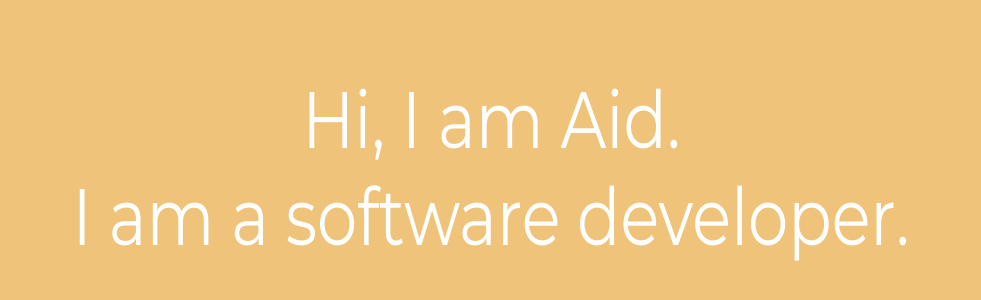
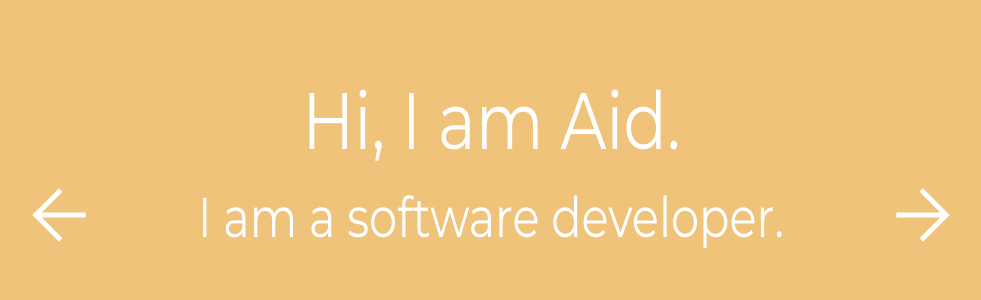
Before and after one commit to aid9eleven/adrian-cabriga, a React (Vite) app: page / in a window 1280 px wide. Shown: the part 232-532 px from the top of the page, without its empty margins (149-1130 px from the left). Built offline with nearby package versions, Linux system fonts and the light colour scheme.

Commit message:
Added and fixed greeting screen carousel

```diff
--- a/src/components/Background.tsx
+++ b/src/components/Background.tsx
@@ -1,3 +1,4 @@
+import { useState } from "react";
 import { CSS_CONSTANTS } from "../constants/cssClassConstants"
 
 interface IBackgroundProps {
@@ -5,10 +6,13 @@ interface IBackgroundProps {
 }
 
 const Background = (props: IBackgroundProps) => {
+  const [currentTheme, setCurrentTheme] = useState(props.theme);
+
   return (
-    <div className="background">
+    <div className={`background background-${currentTheme}`}>
+      <div className={`transitioning-background background-blue ${props.theme === "blue" ? CSS_CONSTANTS.ON_STATE : ""}`}></div>
       <div className={`transitioning-background background-light-orange ${props.theme === "light-orange" ? CSS_CONSTANTS.ON_STATE : ""}`}></div>
-      <div className={`transitioning-background background-blue ${props.theme === "blue" ? CSS_CONSTANTS.ON_STATE : ""}`}></div>
+
     </div>
   )
 }
--- /dev/null
+++ b/src/components/Carousel.css
@@ -0,0 +1,35 @@
+.carousel {
+  display: flex;
+  align-items: center;
+}
+
+.carousel-body {
+  display: flex;
+  position: relative;
+  overflow: hidden;
+}
+
+.carousel-back-button {
+  margin-right: 1rem;
+}
+
+.carousel-next-button {
+  margin-left: 1rem;
+}
+
+.carousel-wrapper {
+  position: absolute;
+  display: flex;
+  align-items: center;
+  height: 100%;
+  width: 100%;
+}
+
+.horizontal .carousel-wrapper {
+  flex-direction: row;
+}
+
+.carousel-wrapper > * {
+  width: 100%;
+  flex-shrink: 0;
+}
--- /dev/null
+++ b/src/components/Carousel.tsx
@@ -0,0 +1,132 @@
+import {
+  Children,
+  ReactNode,
+  useEffect,
+  useLayoutEffect,
+  useMemo,
+  useRef,
+  useState
+} from "react"
+import { classNameBuilder } from "../util/stringBuilder";
+import "./Carousel.css";
+import { GoogleIcon } from "./GoogleIcon";
+
+interface ICarouselProps {
+  children: ReactNode[];
+  style?: React.CSSProperties;
+  backButton?: ReactNode;
+  nextButton?: ReactNode;
+}
+
+/**
+ * Developer Note: Define height and width under the styles object for the carousel to appear
+ */
+const Carousel = (props: ICarouselProps) => {
+  const containerRef = useRef<HTMLDivElement>(null);
+  const [parentWidth, setParentWidth] = useState(0);
+  const [wrapperOneDisplacement, setWrapperOneDisplacement] = useState(0);
+  const [wrapperTwoDisplacement, setWrapperTwoDisplacement] = useState(0);
+  const [wrapperThreeDisplacement, setWrapperThreeDisplacement] = useState(0);
+
+  const transition = "0.3s ease-in-out";
+
+  const backButton = () => (
+    <GoogleIcon icon="arrow_back_ios" />
+  )
+
+  const nextButton = () => (
+    <GoogleIcon icon="arrow_forward_ios" />
+  )
+
+  const isDisplacementWithinTransitionRange = (displacement: number): boolean => {
+    return displacement >= (-parentWidth * props.children.length) && displacement <= parentWidth
+  }
+
+  const shiftRight = (displacement: number): number => {
+    if (displacement >= parentWidth * props.children.length)
+      return -parentWidth * (2 * props.children.length - 1);
+    return displacement + parentWidth;
+  }
+
+  const shiftLeft = (displacement: number): number => {
+    if (displacement <= -parentWidth * (2 * props.children.length - 1))
+      return parentWidth * props.children.length;
+    return displacement - parentWidth;
+  }
+
+  const handleBack = () => {
+    setWrapperOneDisplacement(shiftRight(wrapperOneDisplacement))
+    setWrapperTwoDisplacement(shiftRight(wrapperTwoDisplacement))
+    setWrapperThreeDisplacement(shiftRight(wrapperThreeDisplacement))
+  }
+
+  const handleNext = () => {
+    setWrapperOneDisplacement(shiftLeft(wrapperOneDisplacement))
+    setWrapperTwoDisplacement(shiftLeft(wrapperTwoDisplacement))
+    setWrapperThreeDisplacement(shiftLeft(wrapperThreeDisplacement))
+  }
+
+  useEffect(() => {
+    setParentWidth(containerRef.current?.clientWidth || 0);
+    setWrapperOneDisplacement(-parentWidth * props.children.length);
+    setWrapperTwoDisplacement(0);
+    setWrapperThreeDisplacement(parentWidth * props.children.length);
+  }, [parentWidth])
+
+
+  return (
+    <div className={
+      classNameBuilder([
+        "carousel",
+      ])
+    }>
+      <div
+        className="carousel-back-button"
+        onClick={handleBack}
+      >
+        {props.backButton || backButton()}
+      </div>
+      <div
+        className="carousel-body"
+        ref={containerRef}
+        style={props.style}
+      >
+        <div
+          className="carousel-wrapper"
+          style={{
+            left: `${wrapperOneDisplacement}px`,
+            transition: isDisplacementWithinTransitionRange(wrapperOneDisplacement) ? transition : ""
+          }}
+        >
+          {props.children}
+        </div>
+        <div
+          className="carousel-wrapper"
+          style={{
+            left: `${wrapperTwoDisplacement}px`,
+            transition: isDisplacementWithinTransitionRange(wrapperTwoDisplacement) ? transition : ""
+          }}
+        >
+          {props.children}
+        </div>
+        <div
+          className="carousel-wrapper"
+          style={{
+            left: `${wrapperThreeDisplacement}px`,
+            transition: isDisplacementWithinTransitionRange(wrapperThreeDisplacement) ? transition : ""
+          }}
+        >
+          {props.children}
+        </div>
+      </div>
+      <div
+        className="carousel-next-button"
+        onClick={handleNext}
+      >
+        {props.nextButton || nextButton()}
+      </div>
+    </div>
+  )
+}
+
+export default Carousel
--- a/src/components/GoogleIcon.tsx
+++ b/src/components/GoogleIcon.tsx
@@ -1,15 +1,18 @@
 import { classNameBuilder } from "../util/stringBuilder";
 
-export const GOOGLE_ICON_TYPE = {
-  BRUSH: "brush",
-  CODE: "code",
-  FACE: "face",
-  MAIL: "mail",
-  SEND: "send",
-}
+type GoogleIconType =
+  "brush"
+  | "code"
+  |"face"
+  | "mail"
+  | "send"
+  | "arrow_back"
+  | "arrow_forward"
+  | "arrow_back_ios"
+  | "arrow_forward_ios"
 
 interface IGoogleIconProps {
-  icon: string;
+  icon: GoogleIconType;
   className?: string;
   onClick?: React.MouseEventHandler<HTMLDivElement>;
   onMouseOver?: React.MouseEventHandler<HTMLDivElement>;
--- a/src/components/TextSwitcher.tsx
+++ b/src/components/TextSwitcher.tsx
@@ -1,14 +1,12 @@
-import { useEffect, useState } from "react";
+import { ReactNode, useEffect, useState } from "react";
 import { CSS_CONSTANTS } from "../constants/cssClassConstants";
 import { classNameBuilder } from "../util/stringBuilder";
 import "./TextSwitcher.css";
 
 export interface ITextSwitcherProps {
-  children?: string,
+  children?: ReactNode,
   className?: string,
   direction?: "up" | "down" | "left" | "right";
-  offStateChild?: string;
-  onStateChild?: string;
   switched?: boolean;
   hoverable?: boolean;
   onMouseLeave?: React.MouseEventHandler<HTMLDivElement>;
@@ -68,8 +66,8 @@ const TextSwitcher = (props: ITextSwitcherProps) => {
       <div
         className={"text-switcher-children-wrapper"}
       >
-        <div className="text-switcher-on-state-child" style={props.style}>{props.onStateChild ?? props.children}</div>
-        <div className="text-switcher-off-state-child" style={props.style}>{props.offStateChild ?? props.children}</div>
+        <div className="text-switcher-on-state-child">{props.children}</div>
+        <div className="text-switcher-off-state-child">{props.children}</div>
       </div>
     </div>
   )
--- a/src/index.css
+++ b/src/index.css
@@ -33,10 +33,13 @@
     width: 100%;
     left: 0;
     top: 0;
-    background-color: var(--blue-bg);
+    z-index: -1;
 }
 
 .transitioning-background {
+    position: absolute;
+    left: 0;
+    top: 0;
     height: 100%;
     width: 0;
     transition: width 0.3s ease-in-out;
@@ -57,6 +60,25 @@
 .greeting-screen {
     position: relative;
     display: flex;
+    align-items: center;
+    justify-content: center;
+}
+
+.greeting-arrow {
+    cursor: pointer;
+}
+
+.greeting-arrow .google-icon {
+    color: white;
+    font-size: 5rem;
+}
+
+.greeting-arrow .text-switcher-on-state-child .google-icon {
+    color: var(--dark-blue);
+}
+
+.greeting-wrapper {
+    display: flex;
     flex-direction: column;
     align-items: center;
     justify-content: center;
@@ -71,6 +93,10 @@
     transform: scaleX(80%);
 }
 
+.greeting-screen-line-2 {
+    font-size: 3.5rem;
+}
+
 .greeting-screen-line .text-switcher-on-state-child {
     color: var(--light-orange);
 }
@@ -80,10 +106,6 @@
     color: white;
 }
 
-.greeting-screen-line .emphasized .text-switcher-on-state-child {
-    background-color: var(--dark-blue);
-    color: white;
-}
 
 /* overriding classes */
 .screen {
--- a/src/screens/GreetingScreen.tsx
+++ b/src/screens/GreetingScreen.tsx
@@ -1,6 +1,8 @@
-import { useEffect, useReducer } from "react";
+import { Fragment, useEffect, useReducer } from "react";
 import Timer from "../classes/Timer";
 import Background from "../components/Background";
+import Carousel from "../components/Carousel";
+import { GoogleIcon } from "../components/GoogleIcon";
 import TextSwitcher from "../components/TextSwitcher";
 import { CSS_CONSTANTS } from "../constants/cssClassConstants";
 
@@ -65,7 +67,38 @@ const textSwitcherInitialStates: ITextSwitcherState[] = [
   },
   {
     id: 7,
+    text: "an",
+    direction: "right",
+    switched: false,
+    timer: new Timer()
+  },
+  {
+    id: 8,
     text: "software developer",
+    className: "emphasized",
+    direction: "down",
+    switched: false,
+    timer: new Timer()
+  },
+  {
+    id: 9,
+    text: "graphic designer",
+    className: "emphasized",
+    direction: "down",
+    switched: false,
+    timer: new Timer()
+  },
+  {
+    id: 10,
+    text: "artist",
+    className: "emphasized",
+    direction: "down",
+    switched: false,
+    timer: new Timer()
+  },
+  {
+    id: 11,
+    text: "computer engineer",
     className: "emphasized",
     direction: "down",
     switched: false,
@@ -112,17 +145,16 @@ const GreetingScreenTextSwitcher = (props: IGreetingScreenTextSwitcherProps) =>
   const [textSwitcherStates, dispatch] = useReducer(reducer, textSwitcherInitialStates);
 
   const handleTextSwitcherOnMouseOver = (id: number) => {
-    dispatch({ type: "SWITCH_ON", id: id});
+    dispatch({ type: "SWITCH_ON", id: id });
   }
 
   const handleTextSwitcherOnMouseLeave = (id: number) => {
     textSwitcherStates[id].timer.unpause();
   }
 
-
   useEffect(() => {
     setInterval(() => {
-      dispatch({ type: "UPDATE_TIMER", id: 0});
+      dispatch({ type: "UPDATE_TIMER", id: 0 });
     }, 100)
 
     textSwitcherStates.map((textSwitcherState) => {
@@ -148,14 +180,44 @@ const GreetingScreenTextSwitcher = (props: IGreetingScreenTextSwitcherProps) =>
   )
 }
 
+interface IGreetingScreenLineTwoProps {
+  ids: number[]
+}
+
+const GreetingScreenLineTwo = (props: IGreetingScreenLineTwoProps) => (
+  <div className="greeting-screen-line greeting-screen-line-2">
+    {
+      props.ids.map((id, index) => (
+        <Fragment key={index}>
+          <GreetingScreenTextSwitcher id={id}/>
+          {index < props.ids.length - 1 ? <div>&nbsp;</div> : <div>.</div>}
+        </Fragment>
+      ))
+    }
+  </div>
+)
+
 interface IGreetingScreenProps {
   theme: "blue" | "light-orange"
 }
 
 const GreetingScreen = (props: IGreetingScreenProps) => {
+  const carouselBackButton = () => (
+    <TextSwitcher className="greeting-arrow" hoverable direction="left">
+      <GoogleIcon icon="arrow_back"/>
+    </TextSwitcher>
+  )
+
+  const carouselNextButton = () => (
+    <TextSwitcher className="greeting-arrow" hoverable direction="right">
+      <GoogleIcon icon="arrow_forward"/>
+    </TextSwitcher>
+  )
+
   return (
     <div className={`${CSS_CONSTANTS.SCREEN} ${props.theme}-theme greeting-screen`}>
       <Background theme={props.theme}/>
+      <div className="greeting-wrapper">
         <div className="greeting-screen-line greeting-screen-line-1">
           <GreetingScreenTextSwitcher id={0}/>
           <div>,&nbsp;</div>
@@ -166,15 +228,19 @@ const GreetingScreen = (props: IGreetingScreenProps) => {
           <GreetingScreenTextSwitcher id={3}/>
           <div>.</div>
         </div>
-      <div className="greeting-screen-line greeting-screen-line-2">
-        <GreetingScreenTextSwitcher id={4}/>
-        <div>&nbsp;</div>
-        <GreetingScreenTextSwitcher id={5}/>
-        <div>&nbsp;</div>
-        <GreetingScreenTextSwitcher id={6}/>
-        <div>&nbsp;</div>
-        <GreetingScreenTextSwitcher id={7}/>
-        <div>.</div>
+        <Carousel
+          backButton={carouselBackButton()}
+          nextButton={carouselNextButton()}
+          style={{
+            width: "47rem",
+            height: "6rem"
+          }}
+        >
+          <GreetingScreenLineTwo ids={[4, 5, 6, 8]}/>
+          <GreetingScreenLineTwo ids={[4, 5, 6, 9]}/>
+          <GreetingScreenLineTwo ids={[4, 5, 7, 10]}/>
+          <GreetingScreenLineTwo ids={[4, 5, 6, 11]}/>
+        </Carousel>
       </div>
     </div>
   )
```
Lines whose indentation alone changed are shown as unchanged.
